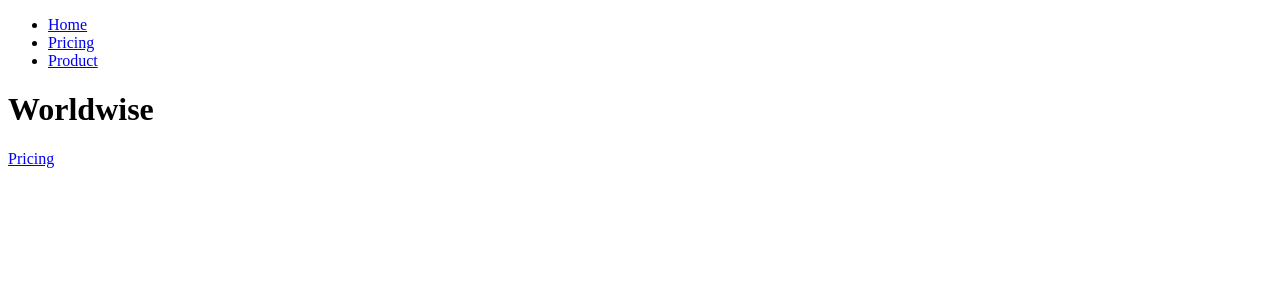
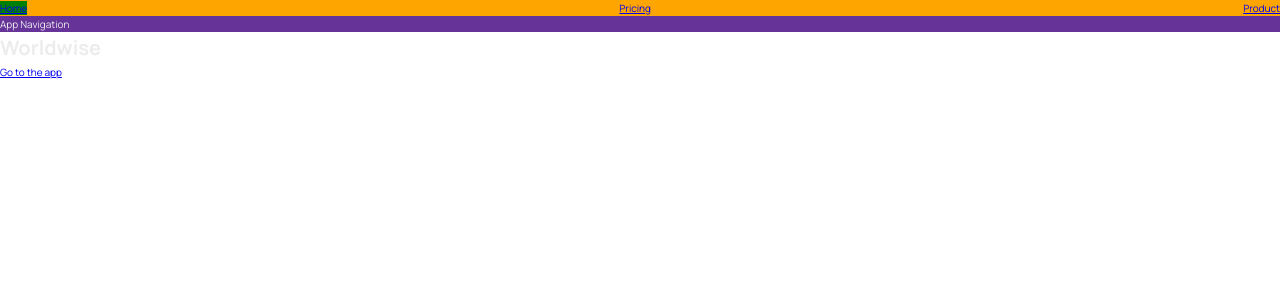
Before and after one commit to myoshi2891/MasterModernReact, a React (Vite) app: page / in a window 1280 px wide. Shown: the top 300 px of the page. Built offline with nearby package versions, Linux system fonts and the light colour scheme.

Commit message:
Using CSS Modules

```diff
--- a/src/App.jsx
+++ b/src/App.jsx
@@ -3,6 +3,7 @@
 import Pricing from "./pages/Pricing";
 import Homepage from "./pages/Homepage";
 import PageNotFound from "./pages/PageNotFound";
+import AppLayout from "./pages/AppLayout";
 
 function App() {
 	return (
@@ -11,6 +12,7 @@
 				<Route path="/" element={<Homepage />} />
 				<Route path="product" element={<Product />} />
 				<Route path="pricing" element={<Pricing />} />
+				<Route path="app" element={<AppLayout />} />
 				<Route path="*" element={<PageNotFound />} />
 			</Routes>
 		</BrowserRouter>
--- /dev/null
+++ b/src/components/AppNav.jsx
@@ -0,0 +1,7 @@
+import styles from "./AppNav.module.css";
+
+function AppNav() {
+	return <nav className={styles.nav}>App Navigation</nav>;
+}
+
+export default AppNav;
--- /dev/null
+++ b/src/components/AppNav.module.css
@@ -0,0 +1,3 @@
+.nav {
+    background-color: rebeccapurple;
+}
--- a/src/components/PageNav.jsx
+++ b/src/components/PageNav.jsx
@@ -1,8 +1,9 @@
 import { NavLink } from "react-router-dom";
+import styles from "./PageNav.module.css";
 
 function PageNav() {
 	return (
-		<div>
+		<nav className={styles.nav}>
 			<ul>
 				<li>
 					<NavLink to="/">Home</NavLink>
@@ -14,7 +15,7 @@
 					<NavLink to="/product">Product</NavLink>
 				</li>
 			</ul>
-		</div>
+		</nav>
 	);
 }
 
--- /dev/null
+++ b/src/components/PageNav.module.css
@@ -0,0 +1,13 @@
+.nav {
+    background-color: orange;
+}
+
+.nav ul {
+    list-style: none;
+    display: flex;
+    justify-content: space-between;
+}
+
+.nav :global(.active) {
+    background-color: green;
+}
--- /dev/null
+++ b/src/index.css
@@ -0,0 +1,78 @@
+/* Taken from getting started guide at: https://leafletjs.com/examples/quick-start/ */
+@import "https://unpkg.com/leaflet@1.7.1/dist/leaflet.css";
+@import "https://fonts.googleapis.com/css2?family=Manrope:wght@400;600;700;800&display=swap";
+
+/* These CSS variables are global, so they are available in all CSS modules */
+:root {
+  --color-brand--1: #ffb545;
+  --color-brand--2: #00c46a;
+
+  --color-dark--0: #242a2e;
+  --color-dark--1: #2d3439;
+  --color-dark--2: #42484d;
+  --color-light--1: #aaa;
+  --color-light--2: #ececec;
+  --color-light--3: #d6dee0;
+}
+
+* {
+  margin: 0;
+  padding: 0;
+  box-sizing: inherit;
+}
+
+html {
+  font-size: 62.5%;
+  box-sizing: border-box;
+}
+
+body {
+  font-family: "Manrope", sans-serif;
+  color: var(--color-light--2);
+  font-weight: 400;
+  line-height: 1.6;
+}
+
+label {
+  font-size: 1.6rem;
+  font-weight: 600;
+}
+
+input,
+textarea {
+  width: 100%;
+  padding: 0.8rem 1.2rem;
+  font-family: inherit;
+  font-size: 1.6rem;
+  border: none;
+  border-radius: 5px;
+  background-color: var(--color-light--3);
+  transition: all 0.2s;
+}
+
+input:focus {
+  outline: none;
+  background-color: #fff;
+}
+
+.cta:link,
+.cta:visited {
+  display: inline-block;
+  background-color: var(--color-brand--2);
+  color: var(--color-dark--1);
+  text-transform: uppercase;
+  text-decoration: none;
+  font-size: 1.6rem;
+  font-weight: 600;
+  padding: 1rem 3rem;
+  border-radius: 5px;
+}
+
+/*
+"importCSSModule": {
+    "prefix": "csm",
+    "scope": "javascript,typescript,javascriptreact",
+    "body": ["import styles from './${TM_FILENAME_BASE}.module.css'"],
+    "description": "Import CSS Module as `styles`"
+  },
+*/
--- a/src/main.jsx
+++ b/src/main.jsx
@@ -1,6 +1,7 @@
 import React from "react";
 import ReactDOM from "react-dom/client";
 import App from "./App.jsx";
+import "./index.css";
 
 ReactDOM.createRoot(document.getElementById("root")).render(
 	<React.StrictMode>
--- /dev/null
+++ b/src/pages/AppLayout.jsx
@@ -0,0 +1,12 @@
+import AppNav from "../components/AppNav";
+
+function AppLayout() {
+	return (
+		<div>
+			<AppNav />
+			<p>App</p>
+		</div>
+	);
+}
+
+export default AppLayout;
--- a/src/pages/Homepage.jsx
+++ b/src/pages/Homepage.jsx
@@ -1,12 +1,14 @@
 import { Link } from "react-router-dom";
 import PageNav from "../components/PageNav";
+import AppNav from "../components/AppNav";
 
 function Homepage() {
 	return (
 		<div>
 			<PageNav />
+			<AppNav />
 			<h1>Worldwise</h1>
-			<Link to="/pricing">Pricing</Link>
+			<Link to="/app">Go to the app</Link>
 		</div>
 	);
 }
```
